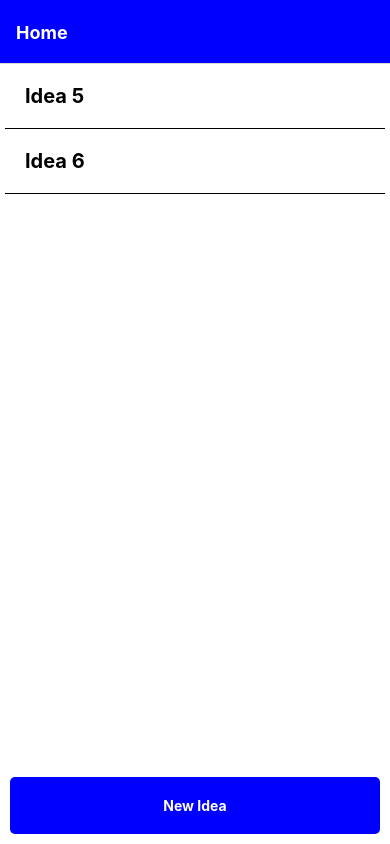
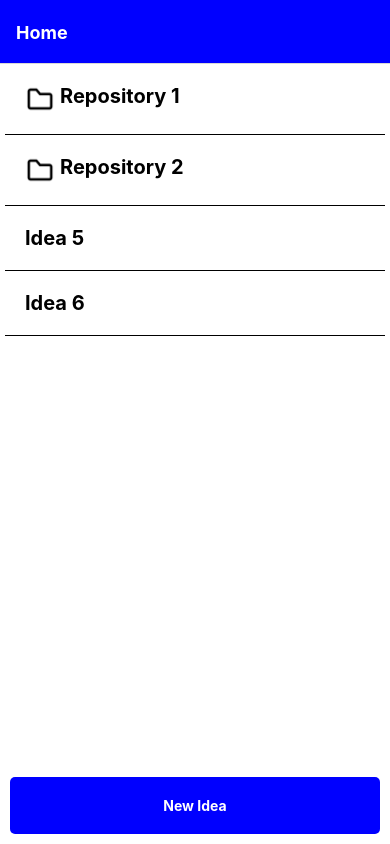
Before and after one commit to Nicola3341246/Idea_App_prototype, a React Native app in the folder Idea_Prototype/: screen /Home in a window 390 px wide. Built offline with nearby package versions, Linux system fonts and the light colour scheme.

Commit message:
Added repoViewer

```diff
--- a/Idea_Prototype/App.js
+++ b/Idea_Prototype/App.js
@@ -5,6 +5,7 @@ import { createNativeStackNavigator } from "@react-navigation/native-stack";
 import MainPage from "./components/mainpage/mainpage";
 import IdeaCreator from "./components/ideaCreator/ideaCreator";
 import IdeaViewer from "./components/ideaViewer/ideaViewer";
+import RepoViewer from "./components/repoViewer/repoViewer";
 
 const Stack = createNativeStackNavigator();
 
@@ -35,6 +36,7 @@ export default function App() {
                         ),
                     })}
                 />
+                <Stack.Screen name="RepoViewer" component={RepoViewer} />
                 <Stack.Screen
                     name="IdeaViewer"
                     component={IdeaViewer}
--- /dev/null
+++ b/Idea_Prototype/components/global/repoComponent.js
@@ -0,0 +1,46 @@
+import { StyleSheet, View, Pressable, Text, Image } from "react-native";
+
+export default function IdeaComponent({ navigation, repo }) {
+    const openRepo = () => {
+        navigation.push("RepoViewer", { repo: repo });
+    };
+
+    return (
+        <View styles={styles.container}>
+            <Pressable style={styles.button} onPress={() => openRepo()}>
+                <Image style={styles.icon} source={require("../../assets/icons/folder_icon.png")} />
+                <Text style={styles.title}>{repo.name}</Text>
+            </Pressable>
+        </View>
+    );
+}
+
+const styles = StyleSheet.create({
+    container: {
+        display: "flex",
+        flexDirection: "row",
+    },
+
+    button: {
+        display: "flex",
+        flexDirection: "row",
+
+        marginLeft: 5,
+        marginRight: 5,
+        padding: 20,
+        borderColor: "#000000",
+        borderBottomWidth: 1,
+    },
+
+    icon: {
+        marginRight: 5,
+        height: 30,
+        width: 30,
+    },
+
+    title: {
+        color: "black",
+        fontSize: 20,
+        fontWeight: "bold",
+    },
+});
--- a/Idea_Prototype/components/mainpage/mainpage.jsx
+++ b/Idea_Prototype/components/mainpage/mainpage.js
@@ -1,17 +1,18 @@
 import { Pressable, StyleSheet, Text, View, ScrollView } from "react-native";
-import IdeaComponent from "./ideaCompondend";
+import IdeaComponent from "../global/ideaCompondent.js";
+import RepoComponent from "../global/repoComponent.js";
 
 export default function MainPage({ navigation }) {
     const mockIdeaRepository = [
         {
             id: 1,
             parentRepositoryId: 0,
-            title: "repository 1",
+            name: "Repository 1",
         },
         {
             id: 2,
             parentRepositoryId: 0,
-            title: "repository 2",
+            name: "Repository 2",
         },
     ];
 
@@ -55,6 +56,11 @@ export default function MainPage({ navigation }) {
     return (
         <View style={styles.container}>
             <ScrollView>
+                {mockIdeaRepository.map((repo, index) => {
+                    if (repo.parentRepositoryId === 0) {
+                        return <RepoComponent navigation={navigation} repo={repo} key={index} />;
+                    }
+                })}
                 {mockIdeas.map((idea, index) => {
                     if (idea.repositoryId === 0) {
                         return <IdeaComponent navigation={navigation} idea={idea} key={index} />;
--- /dev/null
+++ b/Idea_Prototype/components/repoViewer/repoViewer.js
@@ -0,0 +1,112 @@
+import { StyleSheet, View, ScrollView, Pressable, Text } from "react-native";
+import IdeaComponent from "../global/ideaCompondent";
+import RepoComponent from "../global/repoComponent";
+
+export default function RepoViewer({ route, navigation }) {
+    const { repo } = route.params;
+    navigation.setOptions({
+        title: repo.name,
+    });
+
+    const mockIdeaRepository = [
+        {
+            id: 1,
+            parentRepositoryId: 0,
+            name: "Repository 1",
+        },
+        {
+            id: 2,
+            parentRepositoryId: 0,
+            name: "Repository 2",
+        },
+        {
+            id: 3,
+            parentRepositoryId: 1,
+            name: "Repository 3",
+        },
+    ];
+
+    const mockIdeas = [
+        {
+            id: 1,
+            repositoryId: 1,
+            title: "Idea 1",
+        },
+        {
+            id: 2,
+            repositoryId: 1,
+            title: "Idea 2",
+        },
+        {
+            id: 3,
+            repositoryId: 2,
+            title: "Idea 3",
+        },
+        {
+            id: 4,
+            repositoryId: 2,
+            title: "Idea 4",
+        },
+        {
+            id: 5,
+            repositoryId: 0,
+            title: "Idea 5",
+        },
+        {
+            id: 6,
+            repositoryId: 0,
+            title: "Idea 6",
+        },
+    ];
+
+    const openIdeaKreator = () => {
+        navigation.navigate("IdeaKreator");
+    };
+
+    return (
+        <View style={styles.container}>
+            <ScrollView>
+                {mockIdeaRepository.map((childrepo, index) => {
+                    if (childrepo.parentRepositoryId === repo.id) {
+                        return (
+                            <RepoComponent navigation={navigation} repo={childrepo} key={index} />
+                        );
+                    }
+                })}
+                {mockIdeas.map((idea, index) => {
+                    if (idea.repositoryId === repo.id) {
+                        return <IdeaComponent navigation={navigation} idea={idea} key={index} />;
+                    }
+                })}
+            </ScrollView>
+            <Pressable style={styles.button} onPress={() => openIdeaKreator()}>
+                <Text style={styles.buttonText}>New Idea</Text>
+            </Pressable>
+        </View>
+    );
+}
+
+const styles = StyleSheet.create({
+    container: {
+        flex: 1,
+        backgroundColor: "#fff",
+        width: "100%",
+    },
+
+    scrollContainer: {
+        width: "100%",
+    },
+
+    button: {
+        backgroundColor: "blue",
+        margin: 10,
+        padding: 20,
+        borderRadius: 5,
+        alignItems: "center",
+    },
+
+    buttonText: {
+        color: "#fff",
+        fontWeight: "bold",
+    },
+});
--- a/Idea_Prototype/package.json
+++ b/Idea_Prototype/package.json
@@ -22,7 +22,8 @@
     "react-native-safe-area-context": "4.8.2",
     "react-native-screens": "~3.29.0",
     "react-native-web": "~0.19.6",
-    "typescript": "^5.3.0"
+    "typescript": "^5.3.0",
+    "expo-image": "~1.10.6"
   },
   "devDependencies": {
     "@babel/core": "^7.20.0"
```
Also changed, not shown: Idea_Prototype/assets/icons/folder_icon.png (added), Idea_Prototype/assets/icons/licenses.txt (added), Idea_Prototype/components/global/ideaCompondent.js (renamed from Idea_Prototype/components/mainpage/ideaCompondend.jsx), Idea_Prototype/components/ideaCreator/ideaCreator.js (renamed from Idea_Prototype/components/ideaCreator/ideaCreator.jsx), Idea_Prototype/components/ideaViewer/ideaViewer.js (renamed from Idea_Prototype/components/ideaViewer/ideaViewer.jsx), 1 other file (tests, documents, lock files or other folders).
